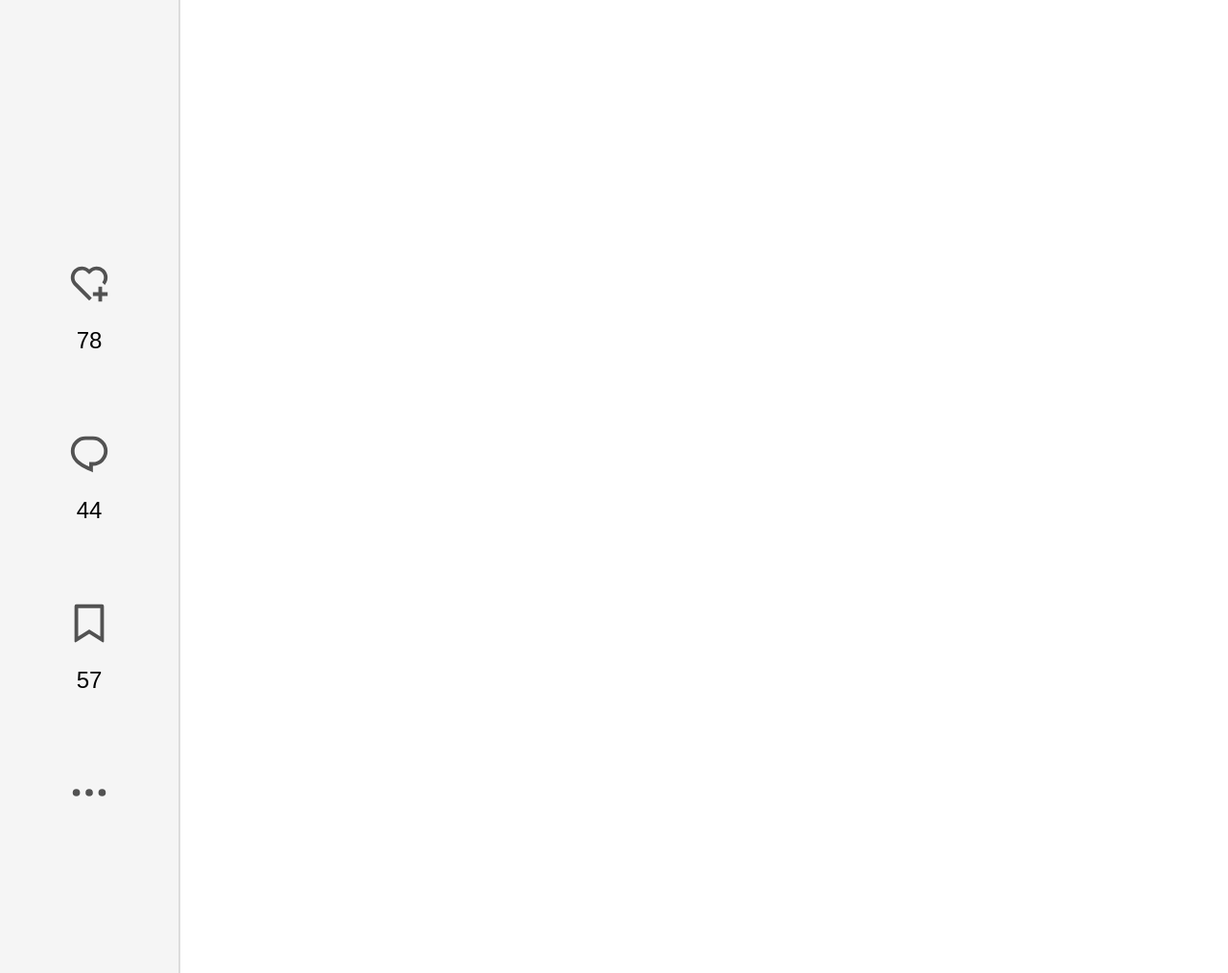
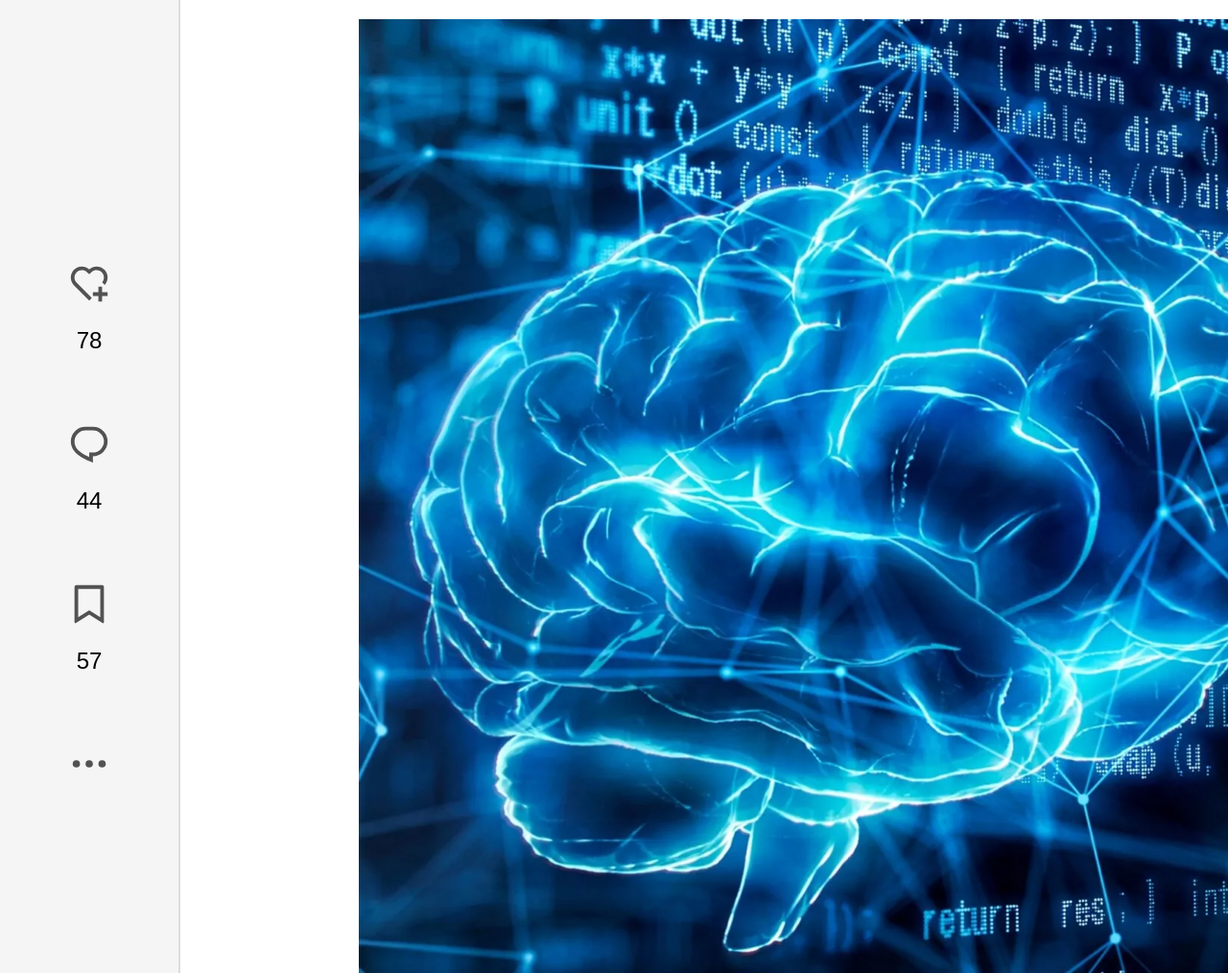
Before and after one commit to Elliott-yzy/pictocode, a plain HTML site: page task1/index.html in a window 1280 px wide. Shown: the top 1014 px of the page at 96% size. Drawn offline with Linux system fonts and the light colour scheme.

Commit message:
add img1.png

```diff
--- a/task1/index.html
+++ b/task1/index.html
@@ -32,6 +32,12 @@
       </svg>
     </div>
   </div>
+
+  <div class="content">
+    <div class="image-big">
+      <img src="assets/img1.png" alt="AI and Cloud">
+    </div>
+  </div>
 </body>
 
 </html>
--- a/task1/styles.css
+++ b/task1/styles.css
@@ -1,4 +1,5 @@
 body {
+  display: flex;
   width: 2560px;
   height: 1838px;
   margin: 0;
@@ -22,7 +23,7 @@ body {
   display: flex;
   flex-direction: column;
   align-items: center;
-  margin-bottom: 80px;
+  margin-bottom: 70px;
 }
 
 .left-icon svg {
@@ -41,3 +42,13 @@ body {
   flex: 1;
   padding: 20px;
 }
+
+.image-big {
+  display: flex;
+  justify-content: center;
+}
+
+.image-big img {
+  width: 2000px;
+  height: 994px;
+}
```
Also changed, not shown: 1 other file.
